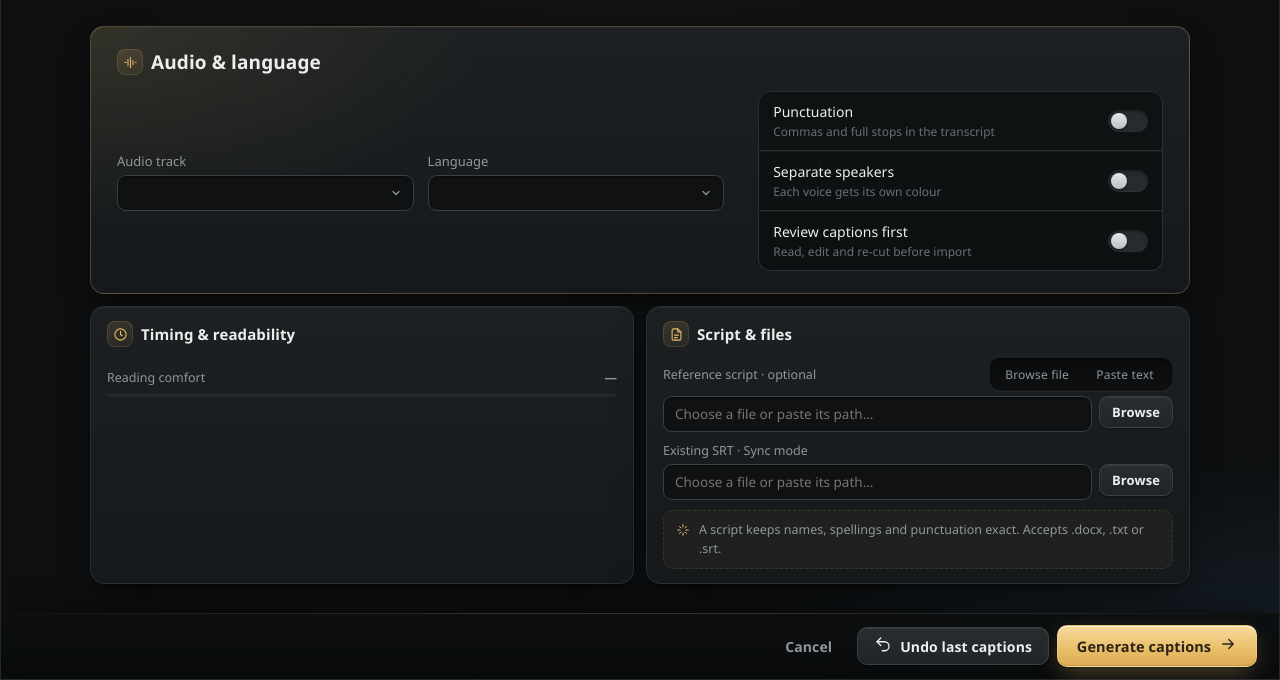
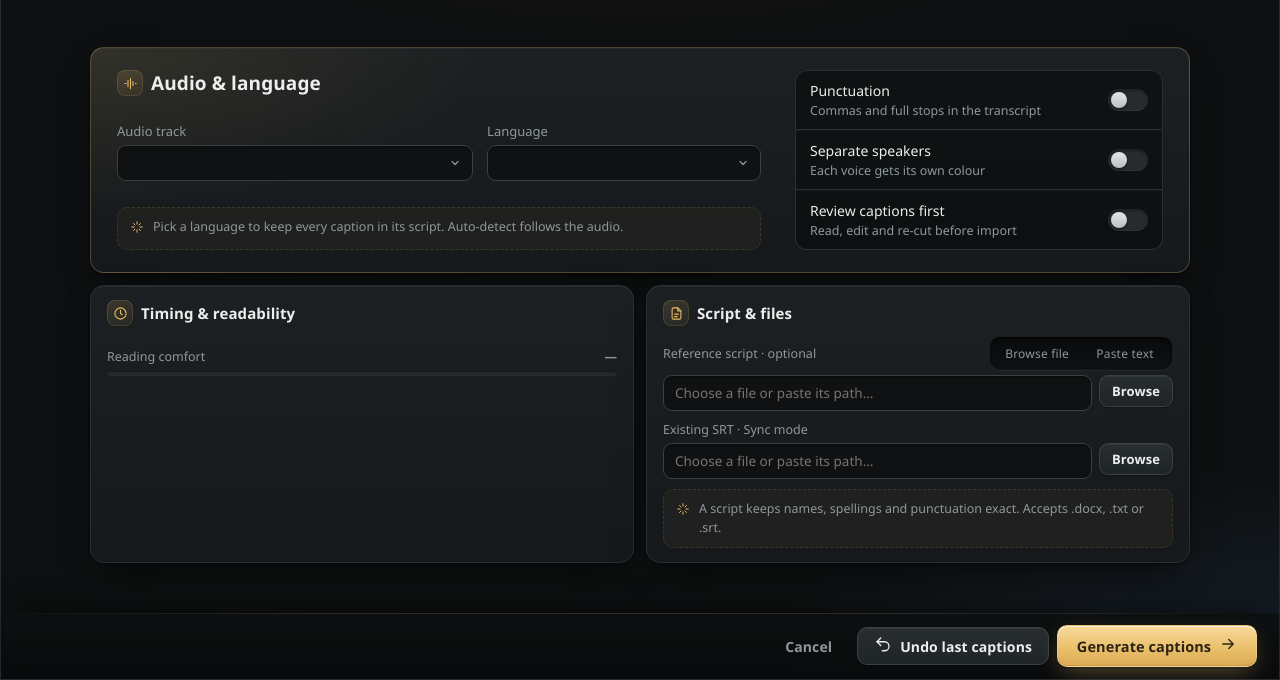
Before and after one commit to mahadeva112/Shrutilekha-SRT, a plain HTML site: page ui/studio.html in a window 1280 px wide. Shown: the part 120-800 px from the top of the page. Drawn offline with Linux system fonts and the light colour scheme.

Commit message:
Tighten the Audio & language panel in the caption studio
- Stack the heading, both dropdowns and a one-line language note on the
  left so they match the height of the three switches; the ~80px empty
  band above the dropdowns is gone.
- Widen the track column so the full track name fits, and show it in the
  dropdown's tooltip when it is still cut short.
- Raise the contrast and size of the switch descriptions.
- docs: presets are no longer in the Studio form; describe the new panel
  layout; replace the v1.4.0 main-window screenshot with the current UI.

Checked in a browser mock at 1180x820 and 1040x720: no scrolling, no
truncated labels. 128 tests pass.

Co-Authored-By: Claude Opus 5.5 <noreply@anthropic.com>

```diff
--- a/ui/studio.css
+++ b/ui/studio.css
@@ -25,17 +25,19 @@ h1 { margin: 0; font-size: 27px; font-weight: 700; letter-spacing: -.3px; }
 .sec-icon svg { width: 15px; height: 15px; }
 hr { border: 0; border-top: 1px solid var(--line); margin: 0; width: 100%; }
 
-.panel.hero { grid-column: 1 / -1; display: grid; grid-template-columns: 1.5fr 1fr; column-gap: 34px; row-gap: 12px; padding: 22px 26px; border-color: #e9be6845;
+.panel.hero { grid-column: 1 / -1; display: grid; grid-template-columns: 1.75fr 1fr; column-gap: 34px; row-gap: 12px; padding: 22px 26px; border-color: #e9be6845;
   background: radial-gradient(ellipse 60% 120% at 0% 0%, #e9be681c, transparent 60%), linear-gradient(180deg, var(--panel-2), var(--panel)); }
-.panel.hero > .panel-head { grid-column: 1 / -1; }
-.panel.hero > .panel-head h3 { font-size: 19px; }
-.panel.hero > .pair { grid-column: 1; grid-row: 2 / span 3; align-self: center; gap: 14px; }
-.panel.hero > .pair .fld > span { font-size: 13px; }
+/* Heading and the two dropdowns stack on the left; the three switches fill the
+   right column from the top, so the left side has no empty band. */
+.panel.hero > .hero-main { grid-column: 1; grid-row: 1 / span 3; display: flex; flex-direction: column; justify-content: space-between; gap: 12px; min-width: 0; }
+.panel.hero .panel-head h3 { font-size: 19px; }
+.panel.hero .pair { grid-template-columns: 1.3fr 1fr; gap: 14px; }
+.panel.hero .pair .fld > span { font-size: 13px; }
+.panel.hero .panel-note { margin: 0; }
 .panel.hero { row-gap: 0; }
-.panel.hero > .panel-head { margin-bottom: 16px; }
 .panel.hero > .row-toggle { grid-column: 2; padding: 10px 14px; background: #0b0d0eb3; border: 1px solid var(--line); border-top-color: #ffffff08; transition: background .18s; }
 .panel.hero > .row-toggle:hover { background: #111416cc; }
-.panel.hero > .pair + .row-toggle { border-top-color: var(--line); border-radius: 12px 12px 0 0; }
+.panel.hero > .hero-main + .row-toggle { border-top-color: var(--line); border-radius: 12px 12px 0 0; }
 .panel.hero > hr + .row-toggle { border-radius: 0 0 12px 12px; }
 .panel.hero > hr { display: none; }
 
@@ -95,7 +97,7 @@ input:disabled, button:disabled { opacity: .45; }
 .path { display: flex; gap: 7px; }
 .path input { flex: 1; font-size: 13.5px; }
 .row-toggle { display: flex; align-items: center; justify-content: space-between; gap: 10px; font-size: 14px; font-weight: 550; }
-.row-toggle small { display: block; margin-top: 2px; font-size: 12px; font-weight: 400; color: var(--dim); }
+.row-toggle small { display: block; margin-top: 2px; font-size: 12.5px; font-weight: 400; color: var(--muted); }
 .panel-note { margin: auto 0 0; display: flex; align-items: flex-start; gap: 9px; padding: 10px 12px; border-radius: 10px; background: #e9be6809; border: 1px dashed #e9be6826; color: var(--muted); font-size: 12.5px; line-height: 1.45; }
 .panel-note svg { width: 14px; height: 14px; margin-top: 2px; color: var(--gold); }
 
--- a/ui/studio.html
+++ b/ui/studio.html
@@ -35,10 +35,13 @@
   <!-- ── settings ────────────────────────────────────────── -->
   <div class="settings">
     <section class="panel hero">
-      <div class="panel-head"><span class="sec-icon" data-icon="wave"></span><h3>Audio &amp; language</h3></div>
-      <div class="pair">
-        <label class="fld" data-lock><span>Audio track</span><select data-key="chosen" id="trackSel"></select></label>
-        <label class="fld" title="Auto-detect follows the audio; a fixed language pins the transcript to its script"><span>Language</span><select data-key="lang" id="langSel"></select></label>
+      <div class="hero-main">
+        <div class="panel-head"><span class="sec-icon" data-icon="wave"></span><h3>Audio &amp; language</h3></div>
+        <div class="pair">
+          <label class="fld" data-lock><span>Audio track</span><select data-key="chosen" id="trackSel"></select></label>
+          <label class="fld" title="Auto-detect follows the audio; a fixed language pins the transcript to its script"><span>Language</span><select data-key="lang" id="langSel"></select></label>
+        </div>
+        <p class="panel-note"><span data-icon="sparkle"></span>Pick a language to keep every caption in its script. Auto-detect follows the audio.</p>
       </div>
       <div class="row-toggle" title="Adds commas and full stops to the transcript"><span>Punctuation<small>Commas and full stops in the transcript</small></span><input type="checkbox" class="switch" data-key="punct"></div>
       <div class="row-toggle" title="Colours each voice differently"><span>Separate speakers<small>Each voice gets its own colour</small></span><input type="checkbox" class="switch" data-key="diarize"></div>
--- a/ui/studio.js
+++ b/ui/studio.js
@@ -238,7 +238,11 @@ const Dropdown = {
     const btn = dd.querySelector(".dd-btn"), list = dd.querySelector(".dd-list"), search = dd.querySelector(".dd-search input");
     const tick = svg('<path d="m5 12 4 4L19 6"/>');
 
-    const sync = () => { dd.querySelector(".dd-label").innerHTML = this.label(sel, sel.options[sel.selectedIndex]) || "—"; };
+    const sync = () => {
+      const o = sel.options[sel.selectedIndex];
+      dd.querySelector(".dd-label").innerHTML = this.label(sel, o) || "—";
+      btn.title = o ? o.text : "";          // full name when the label is cut short
+    };
     const choose = (o) => { sel.value = o.value; sel.dispatchEvent(new Event("change")); close(); sync(); btn.focus(); };
     const build = () => {
       const q = (search ? search.value : "").trim().toLowerCase();
```
Also changed, not shown: docs/main-window.png, 1 other file.
